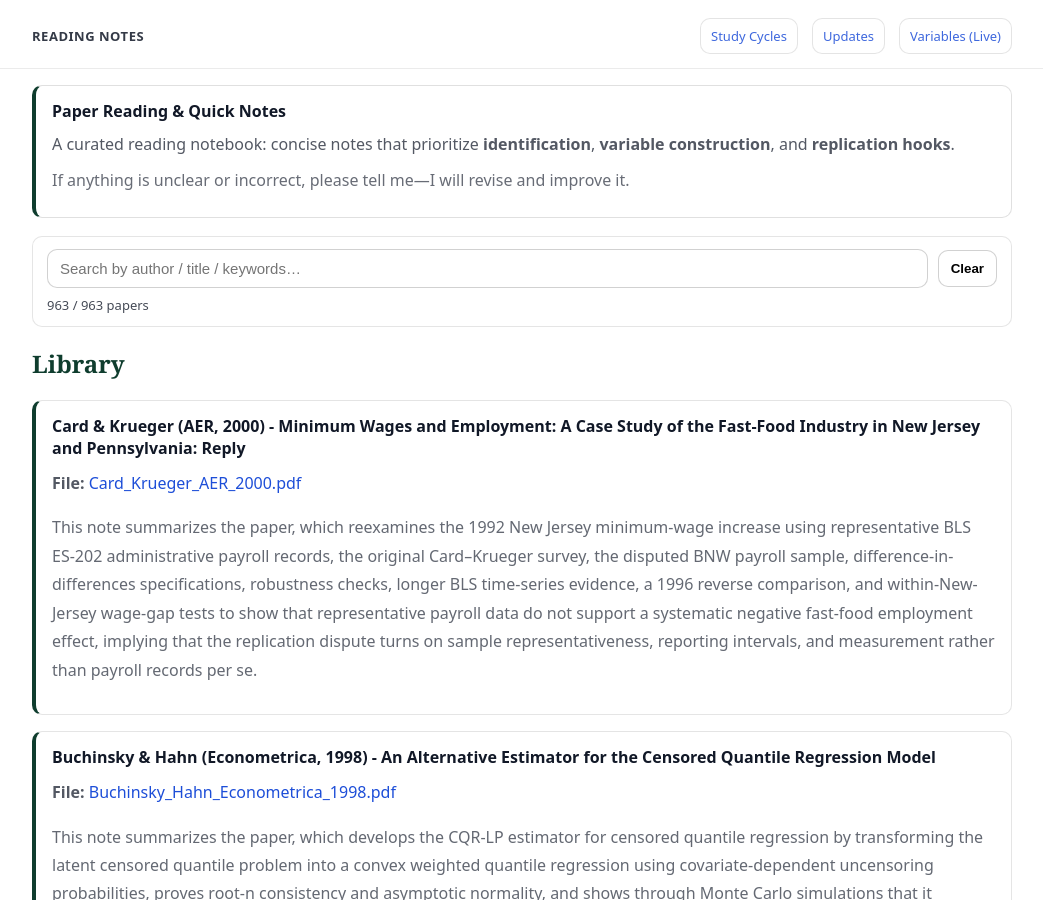
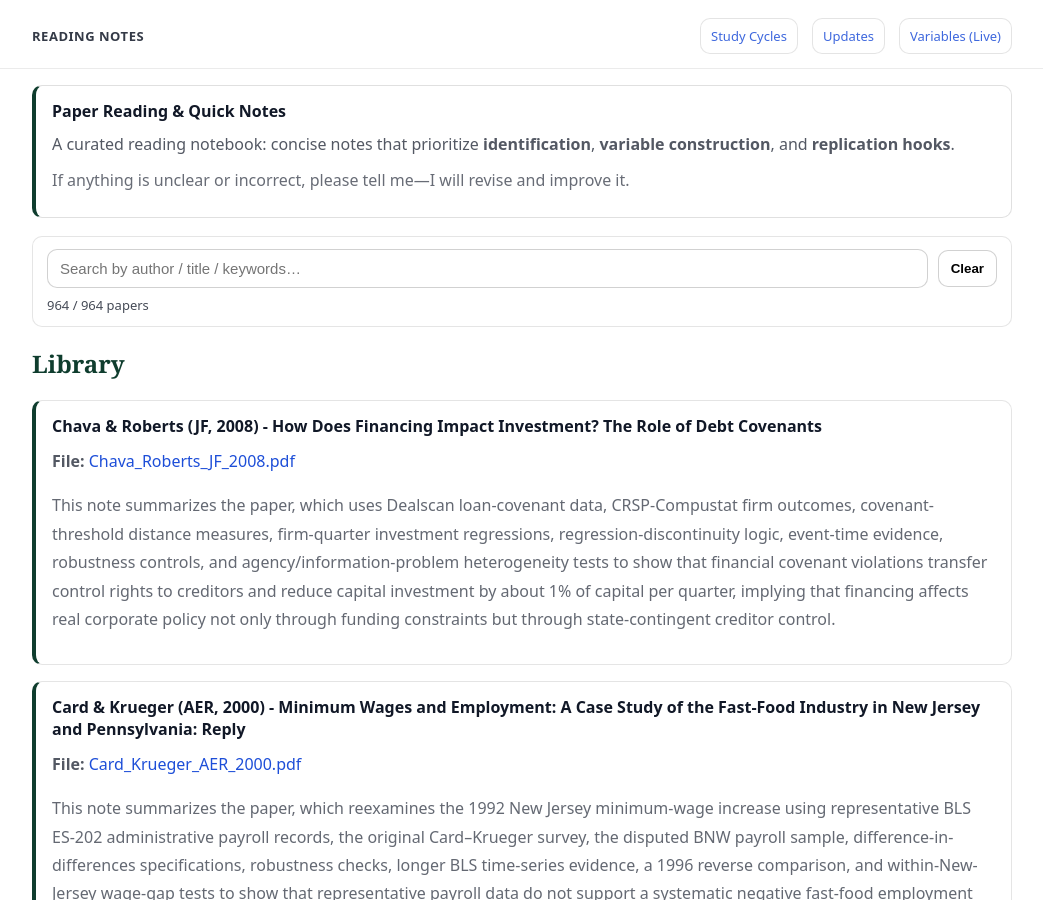
Before and after one commit to yaxinzn/study-archive, a Jekyll site: the page built from reading/index.md, in a window 1280 px wide and 900 px high. Shown: the whole window, without its empty margins (118-1161 px from the left). Built offline with Jekyll 4.4.1, drawn with Linux system fonts in a browser that asks for light colours.

Commit message:
Reading: add/update Chava_Roberts_JF_2008.pdf

```diff
--- a/_data/reading.yml
+++ b/_data/reading.yml
@@ -1,3 +1,7 @@
+- title: "Chava & Roberts (JF, 2008) - How Does Financing Impact Investment? The Role of Debt Covenants"
+  file: "Chava_Roberts_JF_2008.pdf"
+  desc: "This note summarizes the paper, which uses Dealscan loan-covenant data, CRSP-Compustat firm outcomes, covenant-threshold distance measures, firm-quarter investment regressions, regression-discontinuity logic, event-time evidence, robustness controls, and agency/information-problem heterogeneity tests to show that financial covenant violations transfer control rights to creditors and reduce capital investment by about 1% of capital per quarter, implying that financing affects real corporate policy not only through funding constraints but through state-contingent creditor control."
+
 - title: "Card & Krueger (AER, 2000) - Minimum Wages and Employment: A Case Study of the Fast-Food Industry in New Jersey and Pennsylvania: Reply"
   file: "Card_Krueger_AER_2000.pdf"
   desc: "This note summarizes the paper, which reexamines the 1992 New Jersey minimum-wage increase using representative BLS ES-202 administrative payroll records, the original Card–Krueger survey, the disputed BNW payroll sample, difference-in-differences specifications, robustness checks, longer BLS time-series evidence, a 1996 reverse comparison, and within-New-Jersey wage-gap tests to show that representative payroll data do not support a systematic negative fast-food employment effect, implying that the replication dispute turns on sample representativeness, reporting intervals, and measurement rather than payroll records per se."
```
Also changed, not shown: 1 other file.
